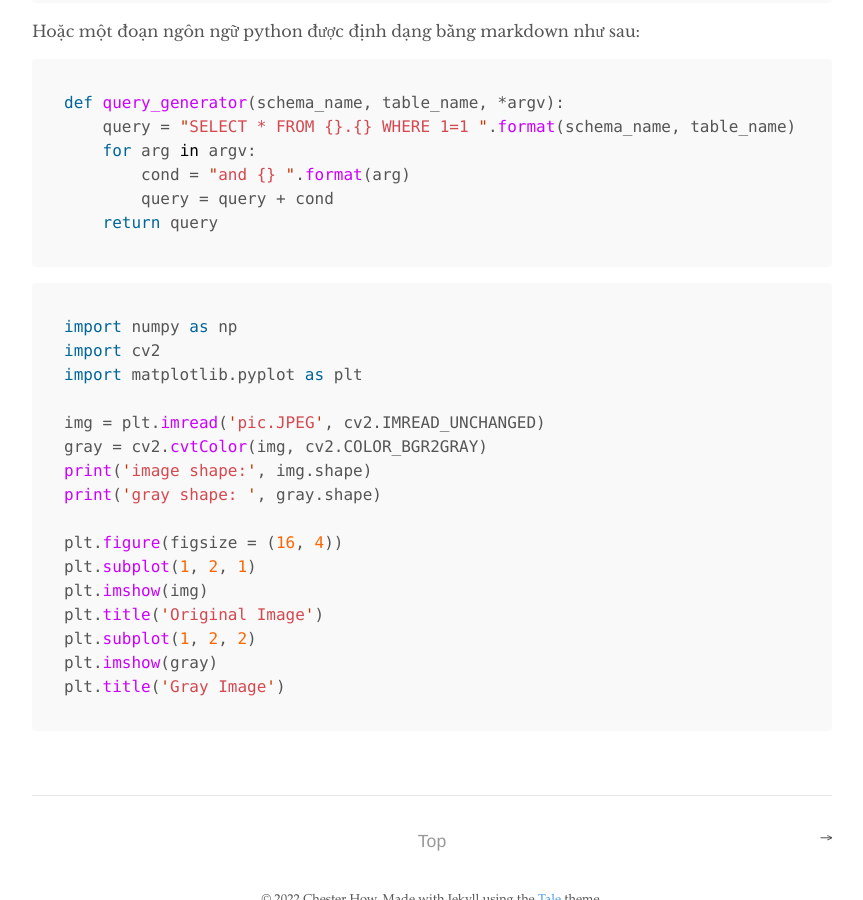
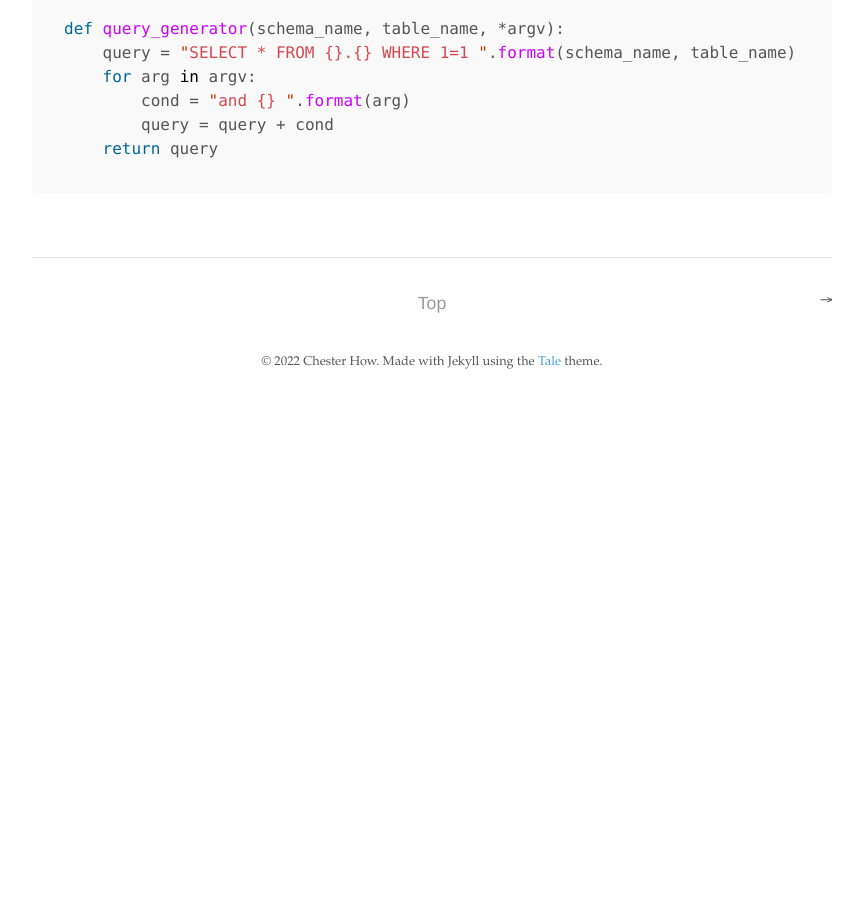
Before and after one commit to codedaoneu/codedaoneu.github.io, a Jekyll site: the page built from _posts/2022-09-04-viet-van-ban-bang-markdown.md, in a window 1280 px wide and 900 px high, scrolled down 2293 px. Shown: the whole window, without its empty margins (208-1071 px from the left). Built offline with Jekyll 4.4.1, drawn with Linux system fonts in a browser that asks for light colours; after the commit the page ends 2698 px from its top, so only the background shows below that; some of the changed text lies outside the part shown.

Commit message:
add content

````diff
--- a/_posts/2022-09-04-viet-van-ban-bang-markdown.md
+++ b/_posts/2022-09-04-viet-van-ban-bang-markdown.md
@@ -68,7 +68,7 @@ Ví dụ:
 >
 >Khối code bằng ngôn ngữ markdown
 >
->\```
+>```
 
 Kết quả:
 
@@ -86,21 +86,3 @@ def query_generator(schema_name, table_name, *argv):
         query = query + cond
     return query
 ```
-```python
-import numpy as np
-import cv2
-import matplotlib.pyplot as plt
-
-img = plt.imread('pic.JPEG', cv2.IMREAD_UNCHANGED)
-gray = cv2.cvtColor(img, cv2.COLOR_BGR2GRAY)
-print('image shape:', img.shape)
-print('gray shape: ', gray.shape)
-
-plt.figure(figsize = (16, 4))
-plt.subplot(1, 2, 1)
-plt.imshow(img)
-plt.title('Original Image')
-plt.subplot(1, 2, 2)
-plt.imshow(gray)
-plt.title('Gray Image')
-```
````
Also changed, not shown: other parts of _posts/2022-09-04-viet-van-ban-bang-markdown.md (+2 -2 lines).
